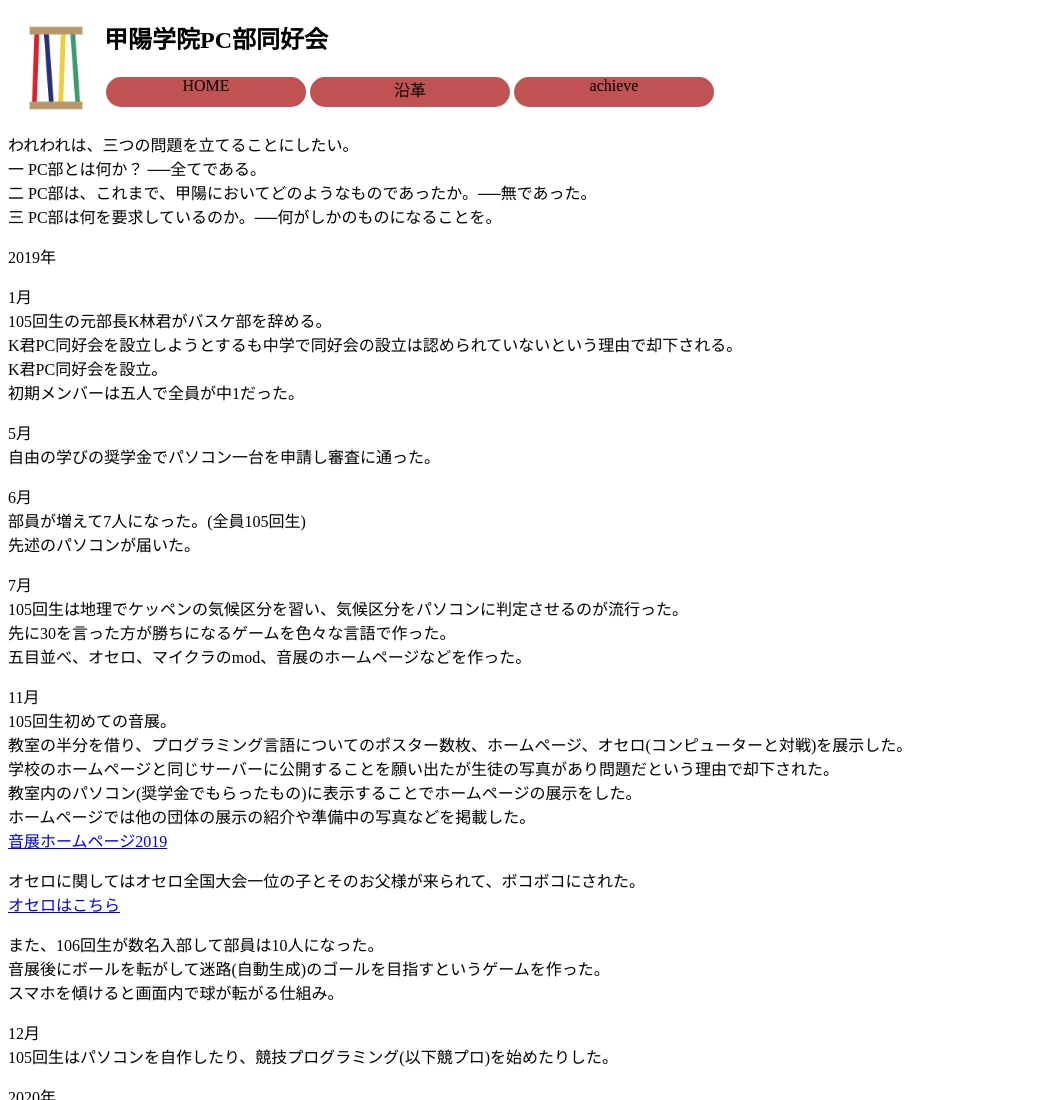
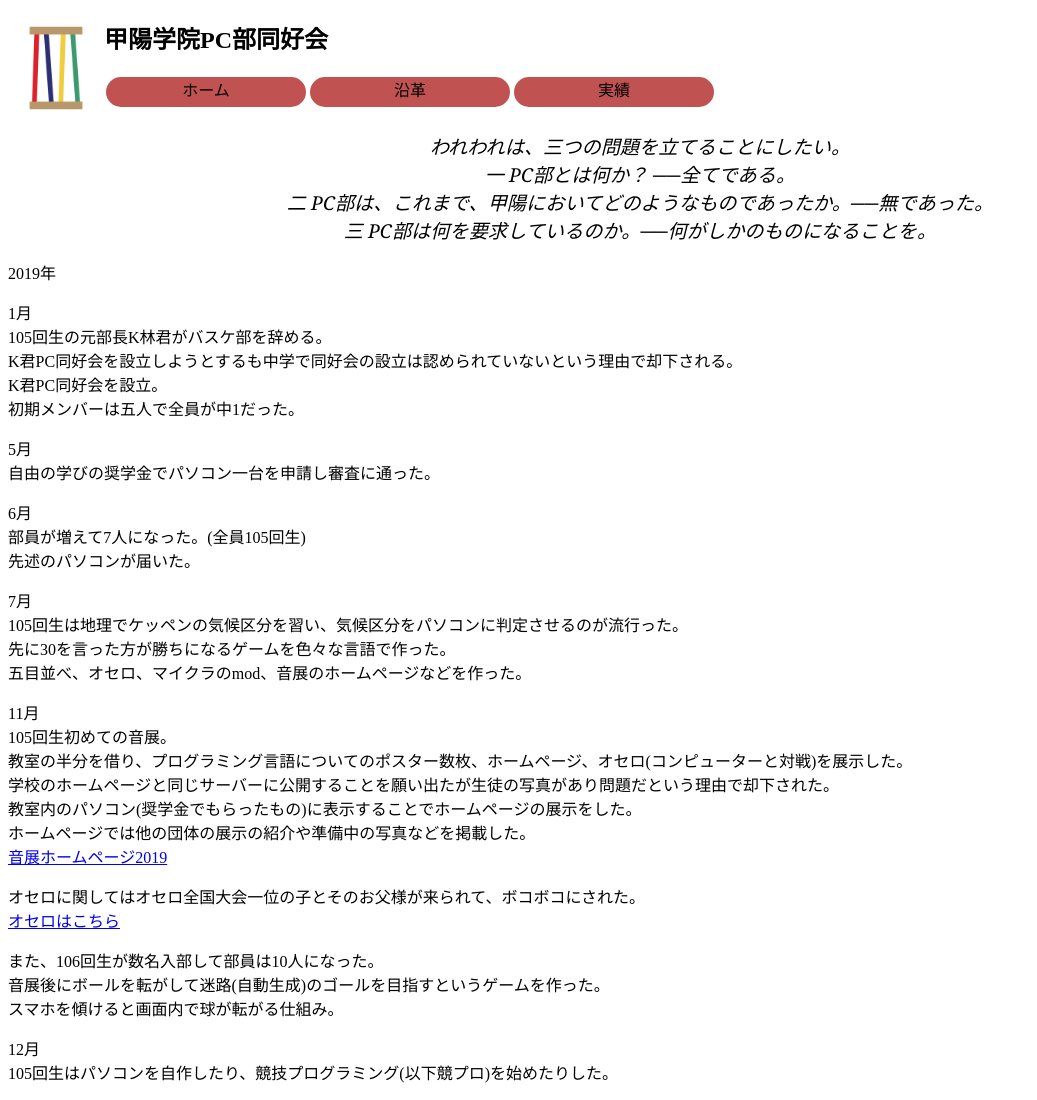
Before and after one commit to Koyo-PC/KYPC-web, a plain HTML site: page ennkaku.html in a window 1280 px wide. Shown: the top 1100 px of the page, without its empty margins (0-1037 px from the left). Drawn offline with nearby package versions, Linux system fonts and the light colour scheme; a web font is replaced by a local one.

Commit message:
font,ページ全体のデザイン調整

```diff
--- a/css/ennkaku.css
+++ b/css/ennkaku.css
@@ -4,3 +4,10 @@
     height: 400px;
     margin-bottom: 0px;
 }
+#ennkaku-manifest{
+    text-align: center;
+}
+#EmmanuelJosephSieyès{
+    font-family: Cambria, Cochin, Georgia, Times, 'Times New Roman', serif;
+    font-size: larger;
+}
--- a/css/style.css
+++ b/css/style.css
@@ -1,4 +1,11 @@
 @charset "utf-8";
+@font-face {
+    font-family: "test-first";
+    src: url('/font/logotypeCondense.otf') format('opentype');
+}
+body{
+    font-family: "test-first";
+}
 #header{
     width : 100%;
     margin: auto;
--- a/ennkaku.html
+++ b/ennkaku.html
@@ -14,11 +14,13 @@
         <div id="header"></div>
         <main>
             <!--ここから-->
-            <p>われわれは、三つの問題を立てることにしたい。<br>
+            <div id = "ennkaku-manifest">
+            <i id = "EmmanuelJosephSieyès">われわれは、三つの問題を立てることにしたい。<br>
             一 PC部とは何か？ ──全てである。<br>
             二 PC部は、これまで、甲陽においてどのようなものであったか。──無であった。<br>
             三 PC部は何を要求しているのか。──何がしかのものになることを。
-            </p>
+            </i>
+            </div>
             <p>2019年</p>
             <p>1月<br>
                 105回生の元部長K林君がバスケ部を辞める。<br>
--- a/header.html
+++ b/header.html
@@ -6,9 +6,9 @@
             </div>
             <div><h1>甲陽学院PC部同好会</h1></div>
             <ul class="clear-fix">
-                <li><a href="index.html">HOME</a></li>
+                <li><a href="index.html">ホーム</a></li>
                 <li><a href="ennkaku.html">沿革</a></li>
-                <li><a href="achievements.html">achieve</a></li>
+                <li><a href="achievements.html">実績</a></li>
             </ul>
         </nav>
     </header>
```
Also changed, not shown: 1 other file.
